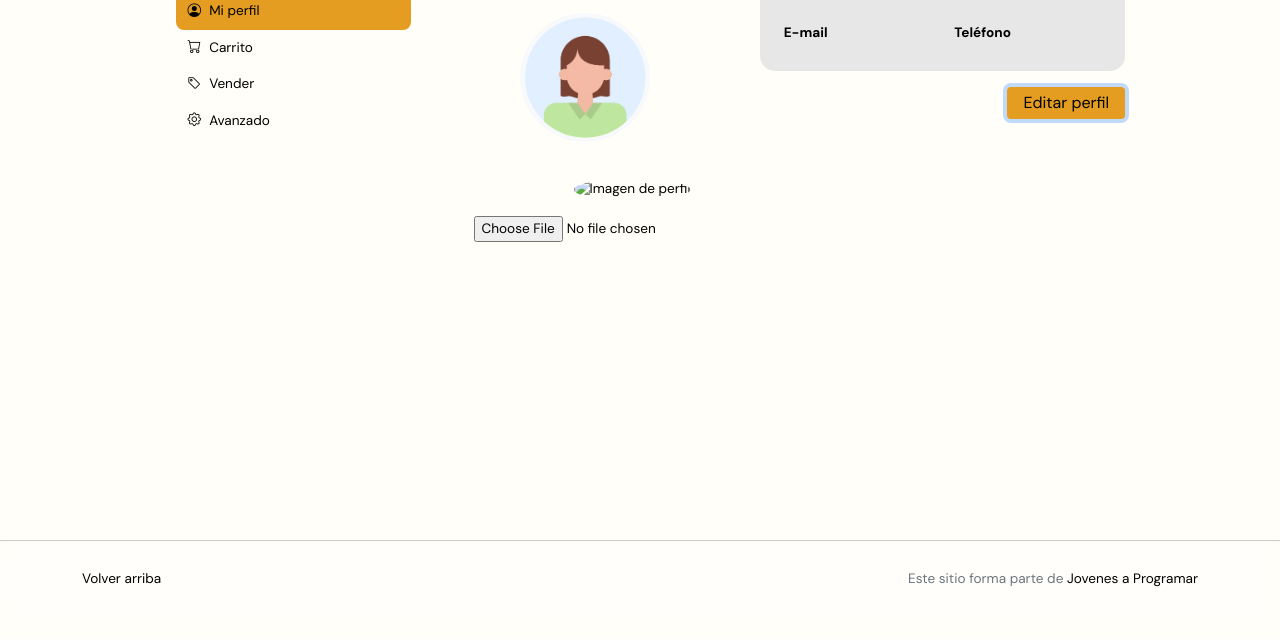
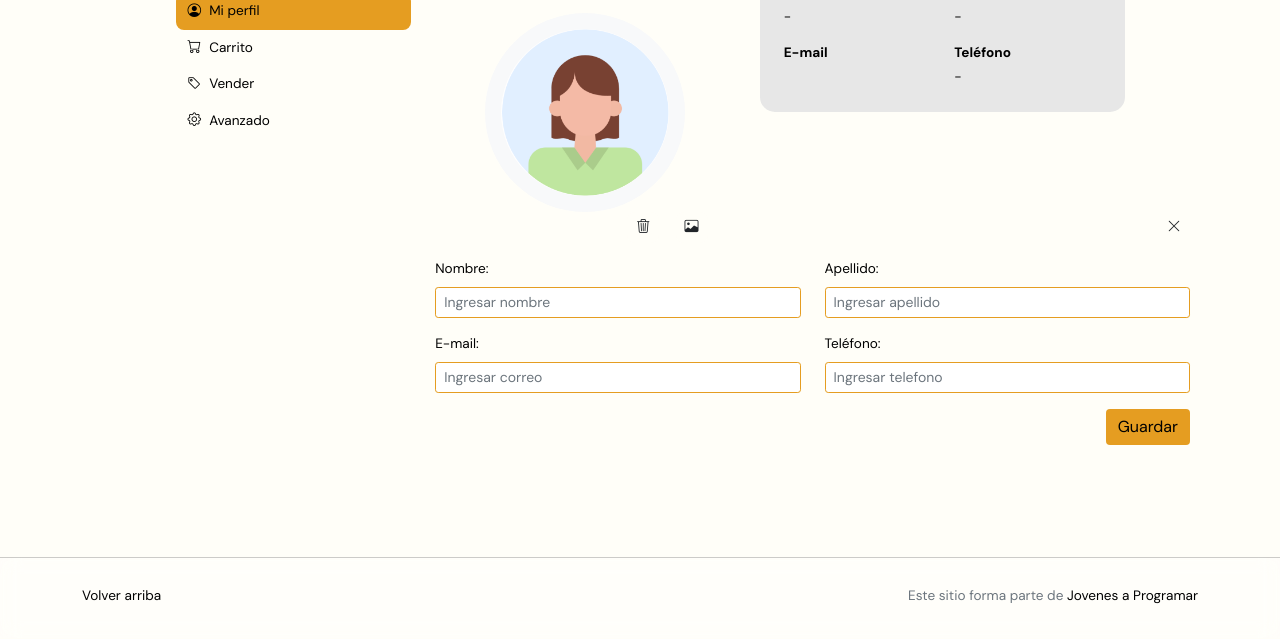
Before and after one commit to EmilianoCrause/proyecto_final, a plain HTML site: page my-profile.html in a window 1280 px wide. Both pictures are taken after a click on the button "Editar perfil". Shown: the part 179-818 px from the top of the page. Drawn offline with nearby package versions, Linux system fonts and the light colour scheme.

Commit message:
se crea la pagina del perfil, se agraga funcionalidad y estilo, se adapta con el codigo de para el desafiate

```diff
--- a/css/my-profile.css
+++ b/css/my-profile.css
@@ -8,7 +8,7 @@
     }
 
     .menu-link {
-    color: #000;
+        color: var(--font-color);
         text-decoration: none;
         display: flex;
         align-items: center;
@@ -33,7 +33,7 @@
 
     .btn-edit {
         background-color: #e59d21;
-    color: black;
+        color: var(--font-color);
         border: none;
         display: block;
         margin-left: auto;
@@ -48,6 +48,11 @@
         margin-left: 15vw;
     }
 
+    .btn-input-img{
+        margin-right: 1vw;
+        background-color: #fffef8;
+        border-radius: 8px;
+    }
     .btn-edit:hover {
         background-color: #cf8c1f;
     }
@@ -59,3 +64,7 @@
     .form-edit-perfil input{
         border-color: #e59d21;
     }
+
+    #img-input{
+        display: none;
+    }
--- a/js/my-profile.js
+++ b/js/my-profile.js
@@ -82,7 +82,13 @@ darkToggle.addEventListener('change', () => {
         localStorage.setItem('darkMode', darkToggle.checked);
     });
 
-})const profileImg = document.getElementById('profile-img');
+    document.getElementById('btn-borrar-img').addEventListener('click', ()=>{
+        localStorage.removeItem('profileImage')
+    })
+
+})
+
+const profileImg = document.getElementById('profile-img');
 const imgInput = document.getElementById('img-input');
 
 window.addEventListener('DOMContentLoaded', () => {
--- a/my-profile.html
+++ b/my-profile.html
@@ -132,7 +132,7 @@
           <div class="row">
             <div class="col-md-5 text-center">
               <h2 class="fw-bold mb-3">Mi perfil</h2>
-              <img src="img/extra/icono-perfil.png" alt="Imagen Perfil" class="img-fluid rounded-circle bg-light p-1" width="130">
+              <img src="img/extra/icono-perfil.png" alt="Imagen Perfil" class="img-fluid rounded-circle bg-light p-3" width="200"  id="profile-img">
             </div>
 
             <!-- Columna de Informacion -->
@@ -165,15 +165,17 @@
             </div>
           </div>
           <form class="mx-auto form-edit-perfil" id="form-edit">
+
               <!-- Botones de acción -->
               <div class="mb-3 d-flex gap-2">
                 <div class="btn-edit-img">
-                  <button id="btn-borrar-img" class="btn btn-sm">
+                  <button id="btn-borrar-img" class="btn btn-sm btn-input-img">
                     <i class="bi bi-trash3"></i>
                   </button>
-                  <button id="btn-cargar-img" class="btn btn-sm">
+                  <label for="img-input" class="btn btn-sm btn-input-img">
                     <i class="bi bi-image"></i>
-                  </button>
+                  </label>
+                  <input type="file" id="img-input" accept="image/*">
                 </div>
                 <button id="btn-cerrar" class="btn btn-sm">
                   <i class="bi bi-x-lg"></i>
@@ -211,9 +213,7 @@
       </div>
     </div>
   <div class="container text-center my-4">
-  <img id="imagenProfile" src="img/default-profile.png" alt="Imagen de perfil" class="rounded-circle" width="120" height="120">
   <div class="mt-3">
-    <input type="file" id="img-input" accept="image/*">
   </div>
 </div>
   </main>
```
Lines whose indentation alone changed are shown as unchanged.
